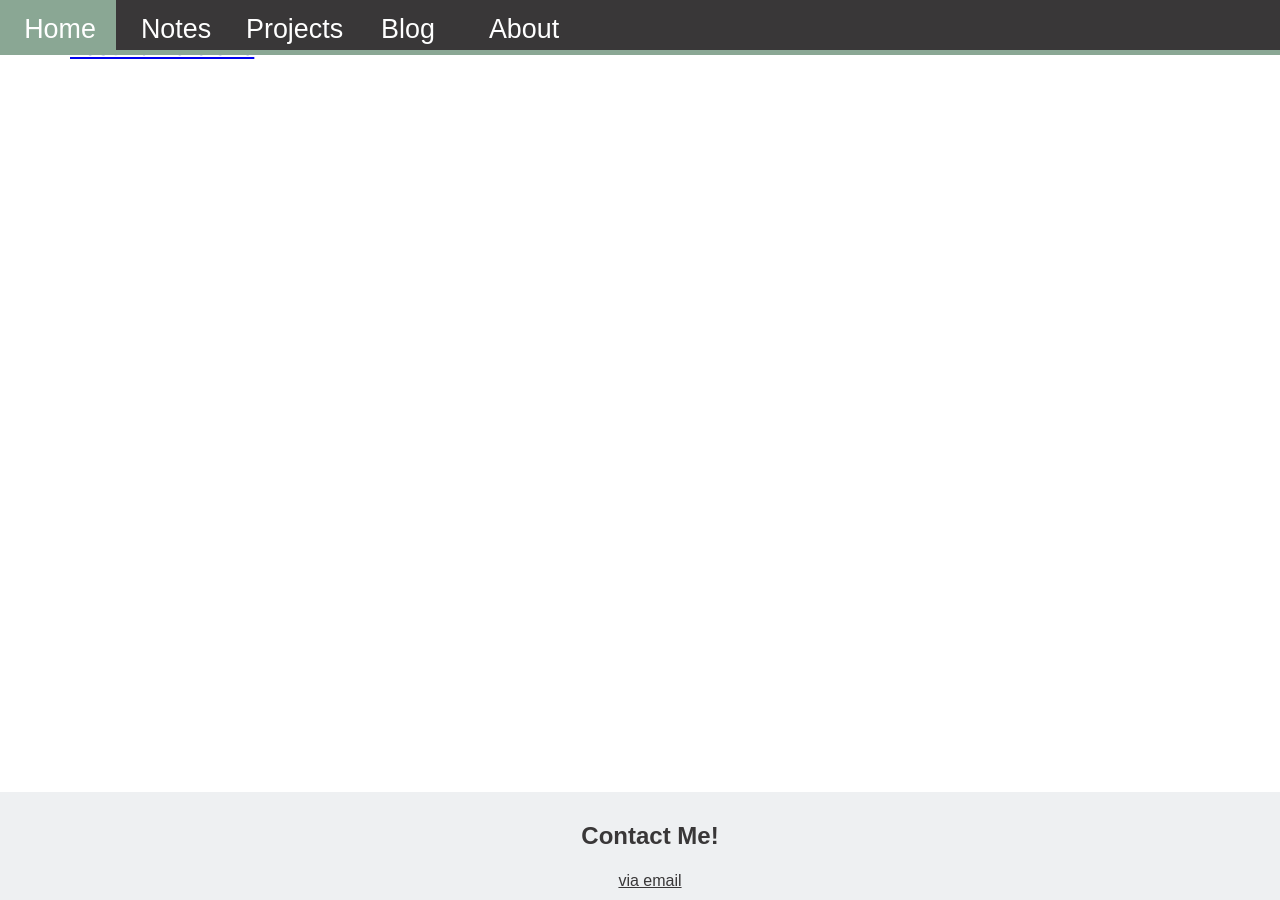
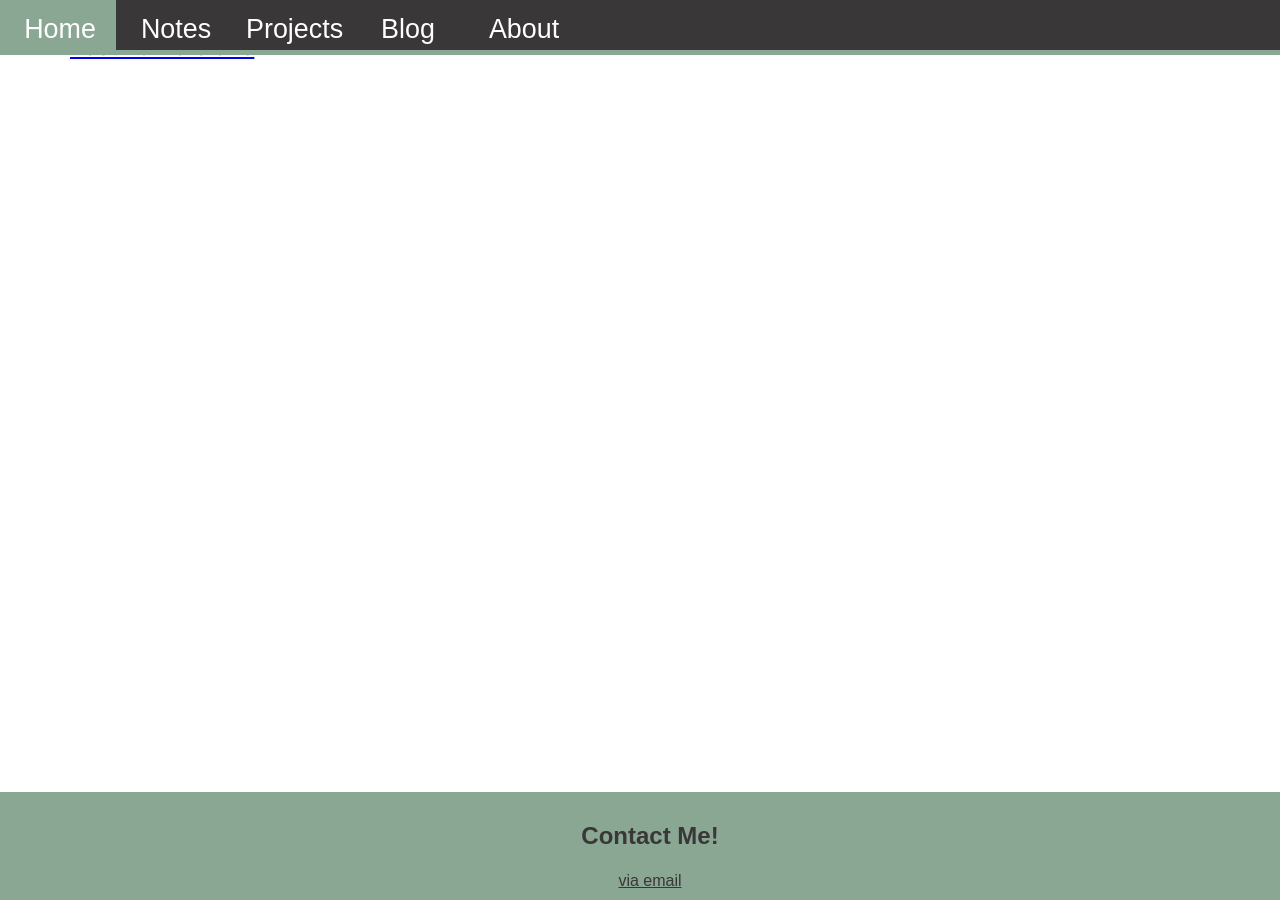
Before and after one commit to rachelhuls/rachelhuls.github.io, a Jekyll site: the page built from index.html, in a window 1280 px wide and 900 px high, scrolled down 319 px. Built offline with Jekyll 4.4.1, drawn with Linux system fonts in a browser that asks for light colours; some web fonts are replaced.

Commit message:
Update main.scss

```diff
--- a/_sass/main.scss
+++ b/_sass/main.scss
@@ -99,7 +99,7 @@ body {
 
 .footer {
   color: #393738;
-  background-color: #EEF0F2;
+  background-color: #8AA794;
   position: static;
   bottom: 0;
   width: 100%;
```
